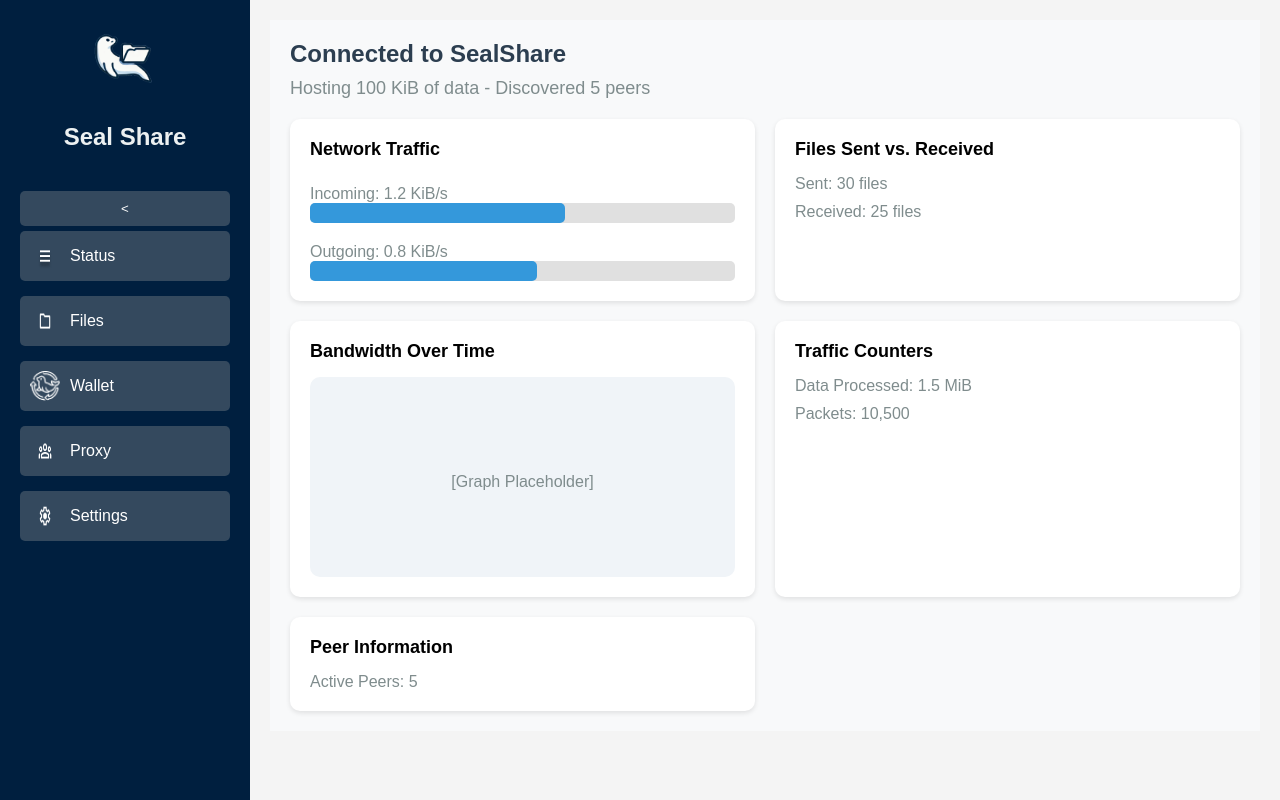
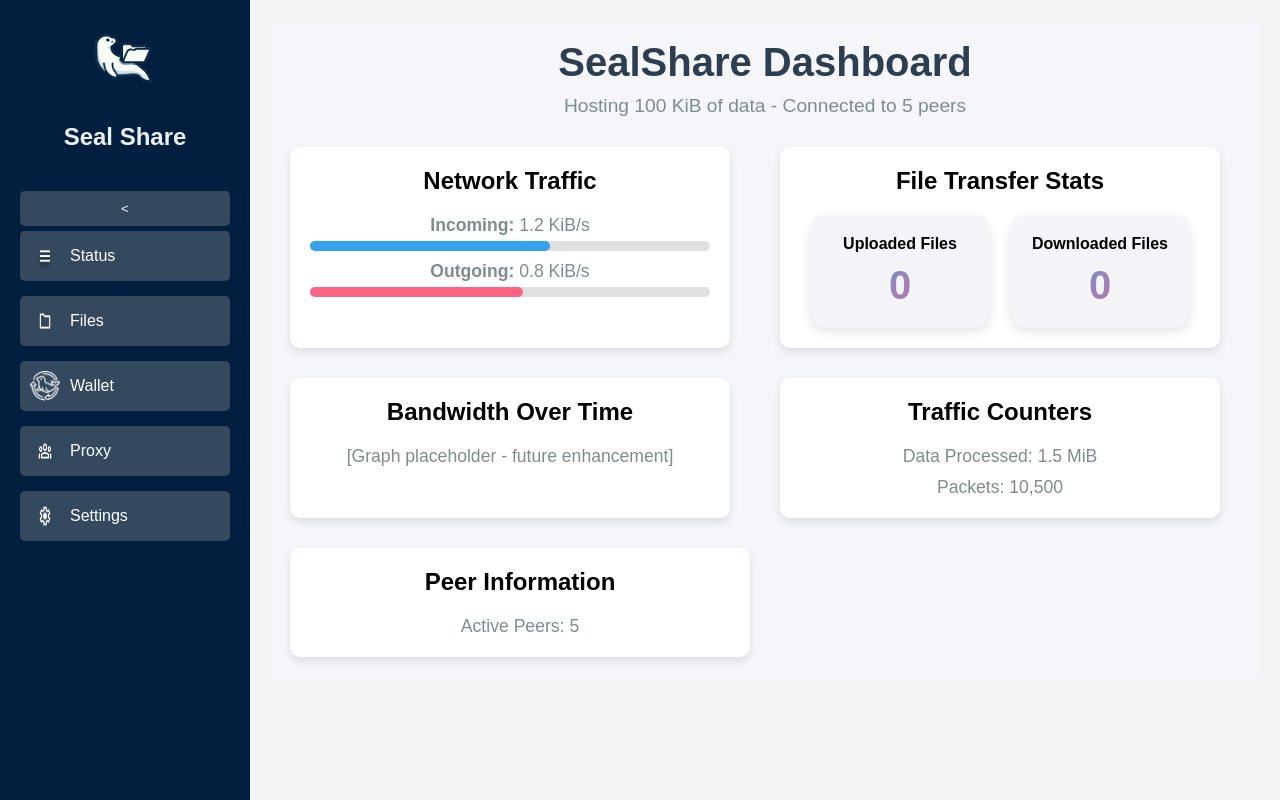
Before and after one commit to SBUSeal/seal_sync, a React (Create React App) app in the folder frontend/: page / in a window 1280 px wide. Both pictures are taken after typing "Sample", "Sample123" into the empty fields and a click on the button "Login". Built offline with nearby package versions, Linux system fonts and the light colour scheme.

Commit message:
updated status page to have dynamic download and upload count

```diff
--- a/frontend/package.json
+++ b/frontend/package.json
@@ -9,7 +9,9 @@
     "@testing-library/react": "^13.4.0",
     "@testing-library/user-event": "^13.5.0",
     "axios": "^1.7.7",
+    "chart.js": "^3.9.1",
     "react": "^18.3.1",
+    "react-chartjs-2": "^5.2.0",
     "react-dom": "^18.3.1",
     "react-scripts": "^3.0.1",
     "web-vitals": "^2.1.4"
--- a/frontend/src/components/FilesPage.js
+++ b/frontend/src/components/FilesPage.js
@@ -1,4 +1,6 @@
-import React, { useState } from 'react';
+//import React, { useState } from 'react';
+import React, { useState, useEffect } from 'react';
+
 import { DotsVerticalIcon, PlusCircledIcon, LayersIcon, FileIcon, DownloadIcon, Share1Icon, UploadIcon } from '@radix-ui/react-icons';
 import '../stylesheets/FilesPage.css';
 import FileViewer from './FileViewer';
@@ -24,6 +26,14 @@ const FilesPage = (props) => {
   const [selectedProvider, setSelectedProvider] = useState(null)
   const [filter, setFilter] = useState("All")
 
+  useEffect(() => {
+    const uploadCount = files.filter(file => file.source === 'uploaded').length;
+    const downloadCount = files.filter(file => file.source === 'downloaded').length;
+
+    // Save counts to localStorage
+    localStorage.setItem('uploadedFilesCount', uploadCount);
+    localStorage.setItem('downloadedFilesCount', downloadCount);
+  }, [files]); // This runs every time files are updated
 
   function openFile(file) {
     if (file.isFolder) return;
--- a/frontend/src/components/StatusPage.js
+++ b/frontend/src/components/StatusPage.js
@@ -1,85 +1,102 @@
 import React, { useState, useEffect } from 'react';
-import '../stylesheets/StatusPage.css';
+import '../stylesheets/StatusPage.css'; // Ensure the CSS is updated for the new look
 
 const StatusPage = () => {
   const [dataAmount, setDataAmount] = useState(100); // Example data amount
   const [peers, setPeers] = useState(5); // Example peers
   const [incomingData, setIncomingData] = useState(1.2); // Incoming traffic
   const [outgoingData, setOutgoingData] = useState(0.8); // Outgoing traffic
-  const [filesSent, setFilesSent] = useState(30); // Files sent
-  const [filesReceived, setFilesReceived] = useState(25); // Files received
+  const [uploadedFiles, setUploadedFiles] = useState(0); // Files uploaded
+  const [downloadedFiles, setDownloadedFiles] = useState(0); // Files downloaded
 
+  // Simulate dynamic incoming/outgoing data
   useEffect(() => {
     const interval = setInterval(() => {
-      setIncomingData((Math.random() * 2).toFixed(2)); // Simulate incoming data
-      setOutgoingData((Math.random() * 1.5).toFixed(2)); // Simulate outgoing data
+      setIncomingData((Math.random() * 2).toFixed(2));
+      setOutgoingData((Math.random() * 1.5).toFixed(2));
     }, 3000); // Update every 3 seconds
 
     return () => clearInterval(interval);
   }, []);
 
+  // Fetch uploaded and downloaded file data from localStorage
+  useEffect(() => {
+    const uploadCount = localStorage.getItem('uploadedFilesCount') || 0;
+    const downloadCount = localStorage.getItem('downloadedFilesCount') || 0;
+
+    setUploadedFiles(parseInt(uploadCount));
+    setDownloadedFiles(parseInt(downloadCount));
+  }, []);
+
   return (
     <div className="dashboard-content">
       <div className="header">
-        <h1>Connected to SealShare</h1>
+        <h1>SealShare Dashboard</h1>
         <p className="status-info">
-          Hosting {dataAmount} KiB of data - Discovered {peers} peers
+          Hosting {dataAmount} KiB of data - Connected to {peers} peers
         </p>
       </div>
 
       <div className="dashboard-grid">
-        {/* Network Traffic Section */}
-        <div className="network-traffic">
+        {/* Network Traffic Section with Progress Bars */}
+        <div className="network-traffic card">
           <h3>Network Traffic</h3>
-          <div className="traffic-bars">
-            <div className="traffic-bar incoming">
-              <p>Incoming: {incomingData} KiB/s</p>
-              <div className="bar">
-                <div className="bar-fill" style={{ width: `${(incomingData / 2) * 100}%` }}></div>
+          <div className="traffic-item">
+            <p><strong>Incoming:</strong> {incomingData} KiB/s</p>
+            <div className="bar">
+              <div
+                className="bar-fill"
+                style={{ width: `${(incomingData / 2) * 100}%`, backgroundColor: '#36a2eb' }}
+              ></div>
+            </div>
+          </div>
+          <div className="traffic-item">
+            <p><strong>Outgoing:</strong> {outgoingData} KiB/s</p>
+            <div className="bar">
+              <div
+                className="bar-fill"
+                style={{ width: `${(outgoingData / 1.5) * 100}%`, backgroundColor: '#ff6384' }}
+              ></div>
+            </div>
+          </div>
+        </div>
+
+        {/* Uploaded vs Downloaded Files Section */}
+        <div className="file-stats card">
+          <h3>File Transfer Stats</h3>
+          <div className="file-counter">
+            <div className="stat-card">
+              <h4>Uploaded Files</h4>
+              <div className="counter">
+                <span>{uploadedFiles}</span>
               </div>
             </div>
-            <div className="traffic-bar outgoing">
-              <p>Outgoing: {outgoingData} KiB/s</p>
-              <div className="bar">
-                <div className="bar-fill" style={{ width: `${(outgoingData / 1.5) * 100}%` }}></div>
+            <div className="stat-card">
+              <h4>Downloaded Files</h4>
+              <div className="counter">
+                <span>{downloadedFiles}</span>
               </div>
             </div>
           </div>
         </div>
 
-        {/* Files Sent vs. Received Section */}
-        <div className="file-data">
-          <h3>Files Sent vs. Received</h3>
-          <div className="files-chart">
-            <p>Sent: {filesSent} files</p>
-            <p>Received: {filesReceived} files</p>
-          </div>
-        </div>
-
         {/* Bandwidth Over Time Section */}
-        <div className="bandwidth-section">
+        <div className="bandwidth-section card">
           <h3>Bandwidth Over Time</h3>
-          <div className="bandwidth-chart">
-            {/* Here you can integrate a library like Chart.js or Recharts for line chart */}
-            <p>[Graph Placeholder]</p>
-          </div>
+          <p>[Graph placeholder - future enhancement]</p>
         </div>
 
         {/* Traffic Counters */}
-        <div className="traffic-counters">
+        <div className="traffic-counters card">
           <h3>Traffic Counters</h3>
-          <div className="counter">
-            <p>Data Processed: 1.5 MiB</p>
-            <p>Packets: 10,500</p>
-          </div>
+          <p>Data Processed: 1.5 MiB</p>
+          <p>Packets: 10,500</p>
         </div>
 
         {/* Peer Information Section */}
-        <div className="peer-info">
+        <div className="peer-info card">
           <h3>Peer Information</h3>
-          <div className="peer-details">
-            <p>Active Peers: {peers}</p>
-          </div>
+          <p>Active Peers: {peers}</p>
         </div>
       </div>
     </div>
--- a/frontend/src/stylesheets/StatusPage.css
+++ b/frontend/src/stylesheets/StatusPage.css
@@ -1,85 +1,97 @@
 .dashboard-content {
+  font-family: Arial, sans-serif;
   padding: 20px;
-    background-color: #f8f9fa;
+  background-color: #f4f6f9;
 }
 
 .header {
-    margin-bottom: 20px;
+  text-align: center;
+  margin-bottom: 30px;
+}
+
+.header h1 {
+  font-size: 2.5em;
+  margin-bottom: 10px;
 }
 
 .status-info {
-    font-size: 18px;
-    color: #285a8f;
+  font-size: 1.2em;
+  color: #555;
 }
 
 .dashboard-grid {
   display: grid;
-    grid-template-columns: 1fr 1fr;
-    grid-gap: 20px;
+  grid-template-columns: repeat(2, 1fr);
+  gap: 30px;
 }
 
-  .network-traffic, .file-data, .bandwidth-section, .traffic-counters, .peer-info {
-    background-color: white;
+/* Card Styles */
+.card {
+  background-color: #fff;
   padding: 20px;
-    border-radius: 10px;
-    box-shadow: 0 2px 5px rgba(0, 0, 0, 0.1);
+  border-radius: 15px;
+  box-shadow: 0 4px 15px rgba(0, 0, 0, 0.1);
+  text-align: center;
 }
 
 h3 {
-    margin-bottom: 15px;
-    font-size: 18px;
+  font-size: 1.5em;
+  margin-bottom: 20px;
 }
 
-  .traffic-bars {
-    display: flex;
-    flex-direction: column;
-    gap: 10px;
+p {
+  font-size: 1.1em;
 }
 
-  .traffic-bar p {
-    font-size: 16px;
+/* Network Traffic Section */
+.traffic-item {
+  margin: 10px 0;
 }
 
 .bar {
+  width: 100%;
+  height: 10px;
   background-color: #e0e0e0;
   border-radius: 5px;
-    height: 20px;
+  margin-top: 5px;
 }
 
 .bar-fill {
-    height: 20px;
-    background-color: #3498db;
+  height: 100%;
   border-radius: 5px;
 }
 
-  .bar-fill.outgoing {
-    background-color: #e67e22;
+/* File Stats Section */
+.file-counter {
+  display: flex;
+  justify-content: space-around;
 }
 
-  /* File Sent vs Received */
-  .files-chart p {
-    font-size: 16px;
-    margin-bottom: 5px;
+.stat-card {
+  background-color: #f4f4f9;
+  padding: 20px;
+  border-radius: 15px;
+  width: 45%;
+  box-shadow: 0 4px 10px rgba(0, 0, 0, 0.1);
 }
 
-  /* Bandwidth Section Placeholder */
-  .bandwidth-chart {
-    background-color: #f0f4f8;
-    height: 200px;
-    display: flex;
-    justify-content: center;
-    align-items: center;
-    border-radius: 10px;
-    color: #6c757d;
+.counter {
+  font-size: 2.5em;
+  color: #333;
+  margin-top: 10px;
+  font-weight: bold;
+  background: linear-gradient(135deg, #36a2eb, #ff6384);
+  -webkit-background-clip: text;
+  -webkit-text-fill-color: transparent;
 }
 
-  /* Traffic Counters */
-  .counter p {
-    font-size: 16px;
-    margin-bottom: 5px;
+/* Adjustments for smaller screens */
+@media screen and (max-width: 768px) {
+  .dashboard-grid {
+    grid-template-columns: 1fr;
   }
 
-  /* Peer Information */
-  .peer-details p {
-    font-size: 16px;
+  .stat-card {
+    width: 100%;
   }
+}
```
Also changed, not shown: 1 other file (tests, documents, lock files or other folders). Lines whose indentation alone changed are shown as unchanged.
